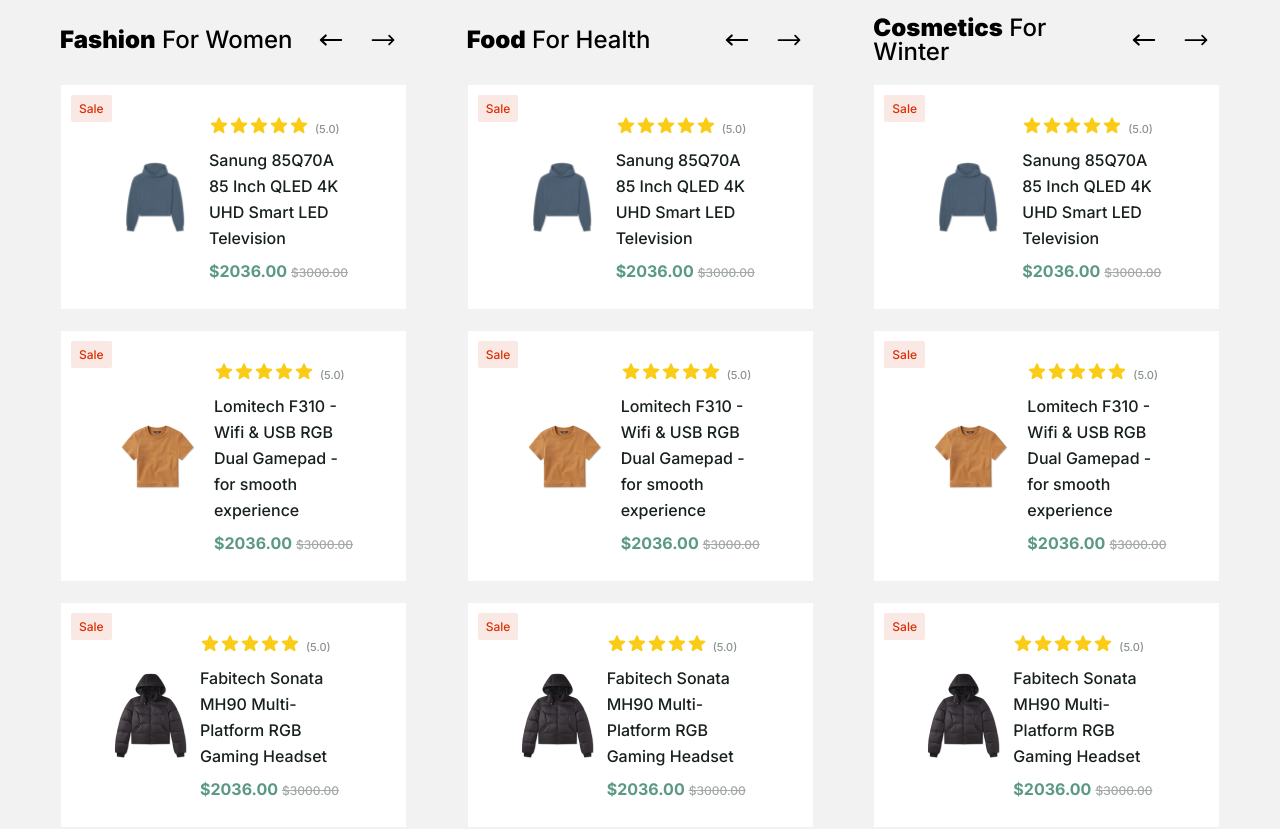
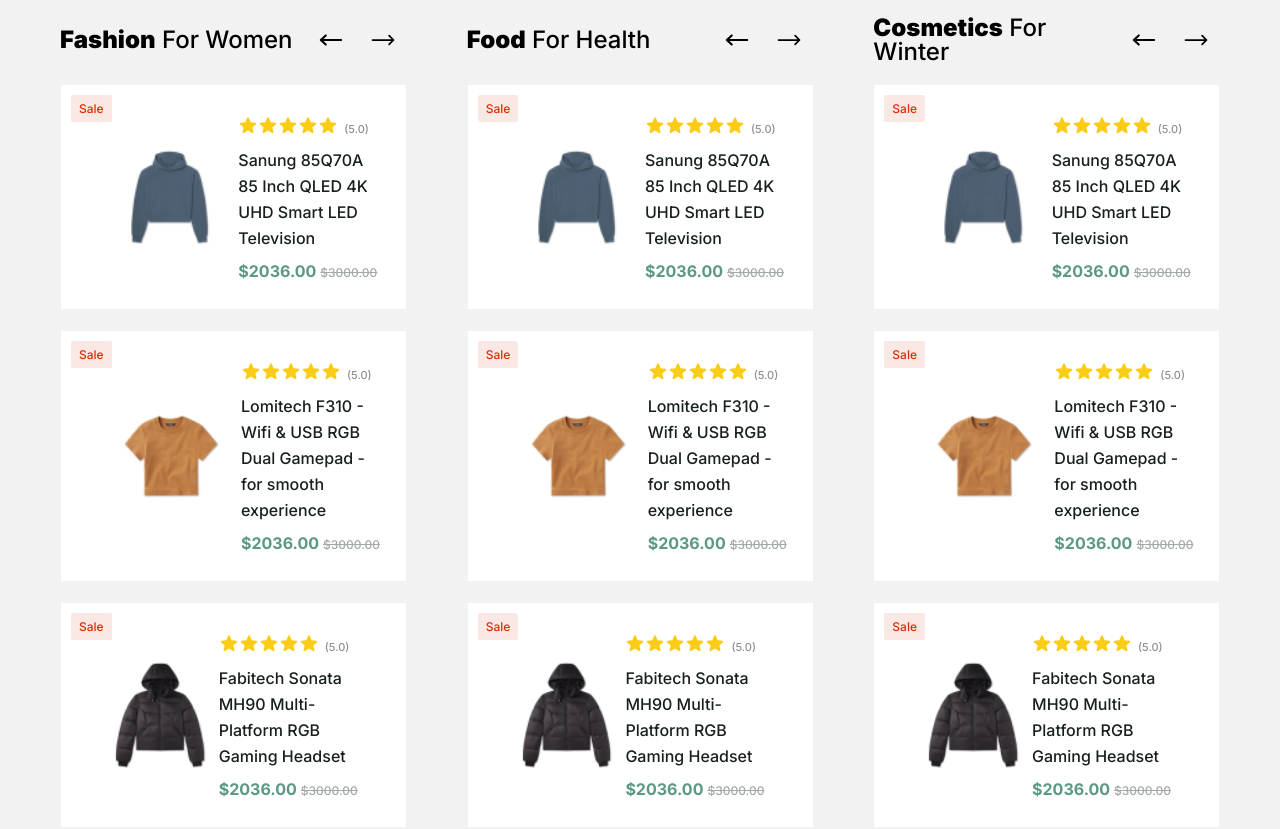
Before and after one commit to Shahriar-Shakil/code-assessment-adnan, a Next.js app: page / in a window 1280 px wide. Shown: the part 860-1689 px from the top of the page. Built offline with nearby package versions, Linux system fonts and the light colour scheme.

Commit message:
image fix

```diff
--- a/src/components/UI/ProductCardHorizontal.tsx
+++ b/src/components/UI/ProductCardHorizontal.tsx
@@ -19,8 +19,8 @@
             src={product.image}
             alt=""
             width="87"
-            height="89"
-            className="w-full  object-contain min-h-[90px] mx-auto"
+            height="120"
+            className="w-full  object-contain min-h-[120px] mx-auto"
           />
         </div>
         <div className=" px-[10px]">
```
